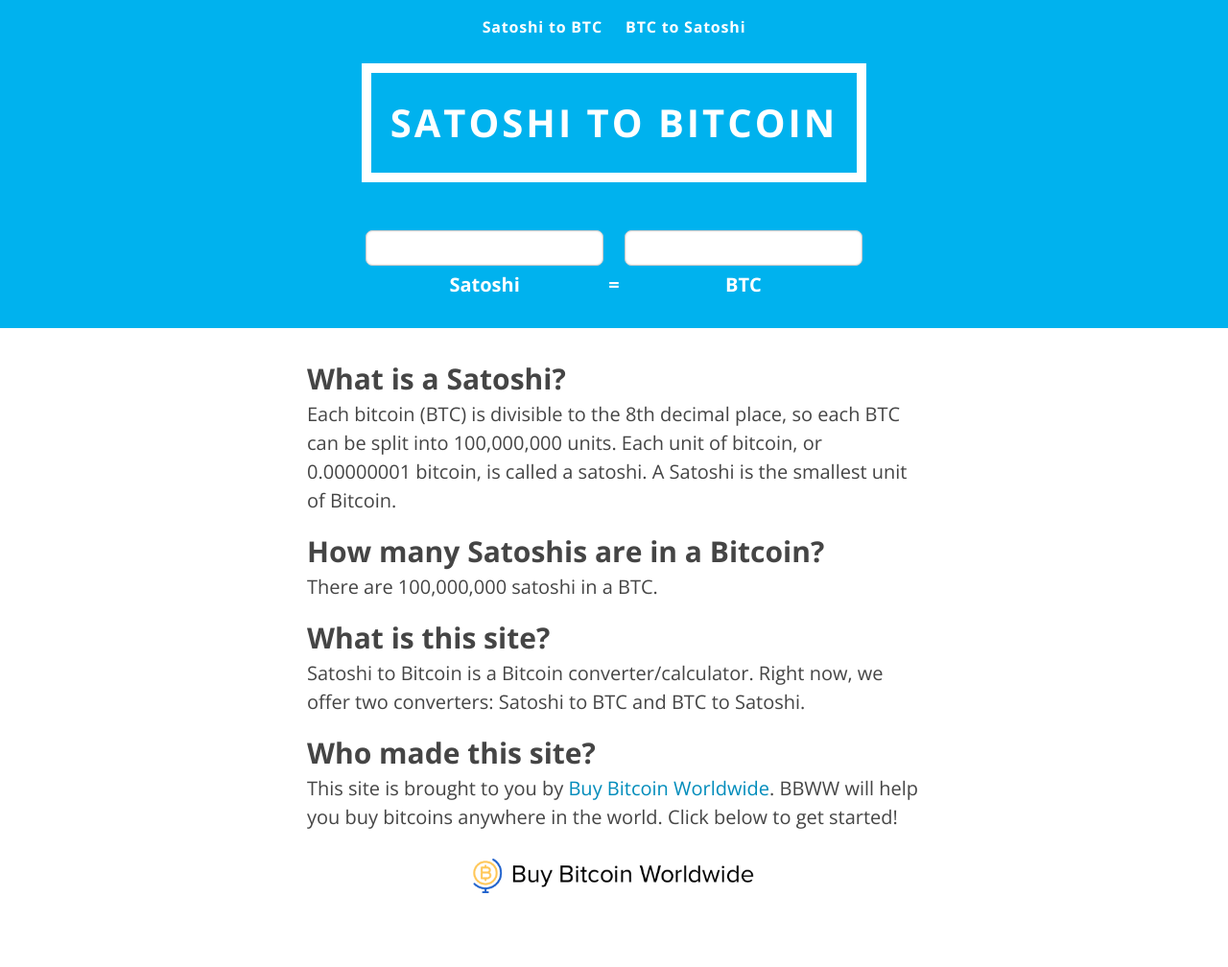
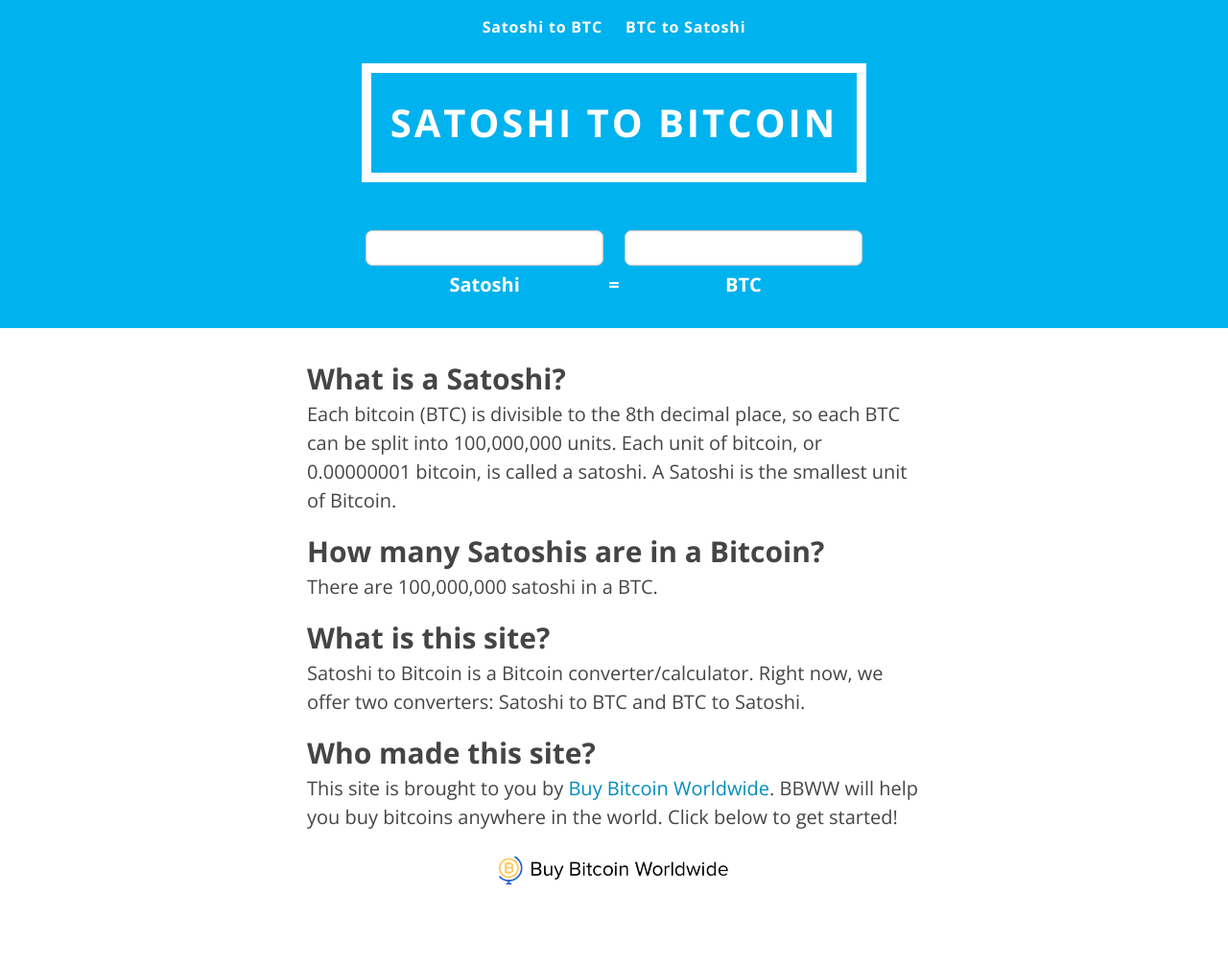
Before and after one commit to adster93/satoshi-to-bitcoin, a Jekyll site: the page built from index.html, in a window 1280 px wide. Shown: the whole page at 96% size. Built offline with Jekyll 4.4.1, drawn with Linux system fonts in a browser that asks for light colours; nearby versions of some CDN libraries.

Commit message:
Fix img width

```diff
--- a/_sass/_layout.scss
+++ b/_sass/_layout.scss
@@ -171,7 +171,7 @@
     }
 
 .bbww {
-	max-width: 330px;
+	max-width: 270px;
 }
 
 /* Post Format
```
